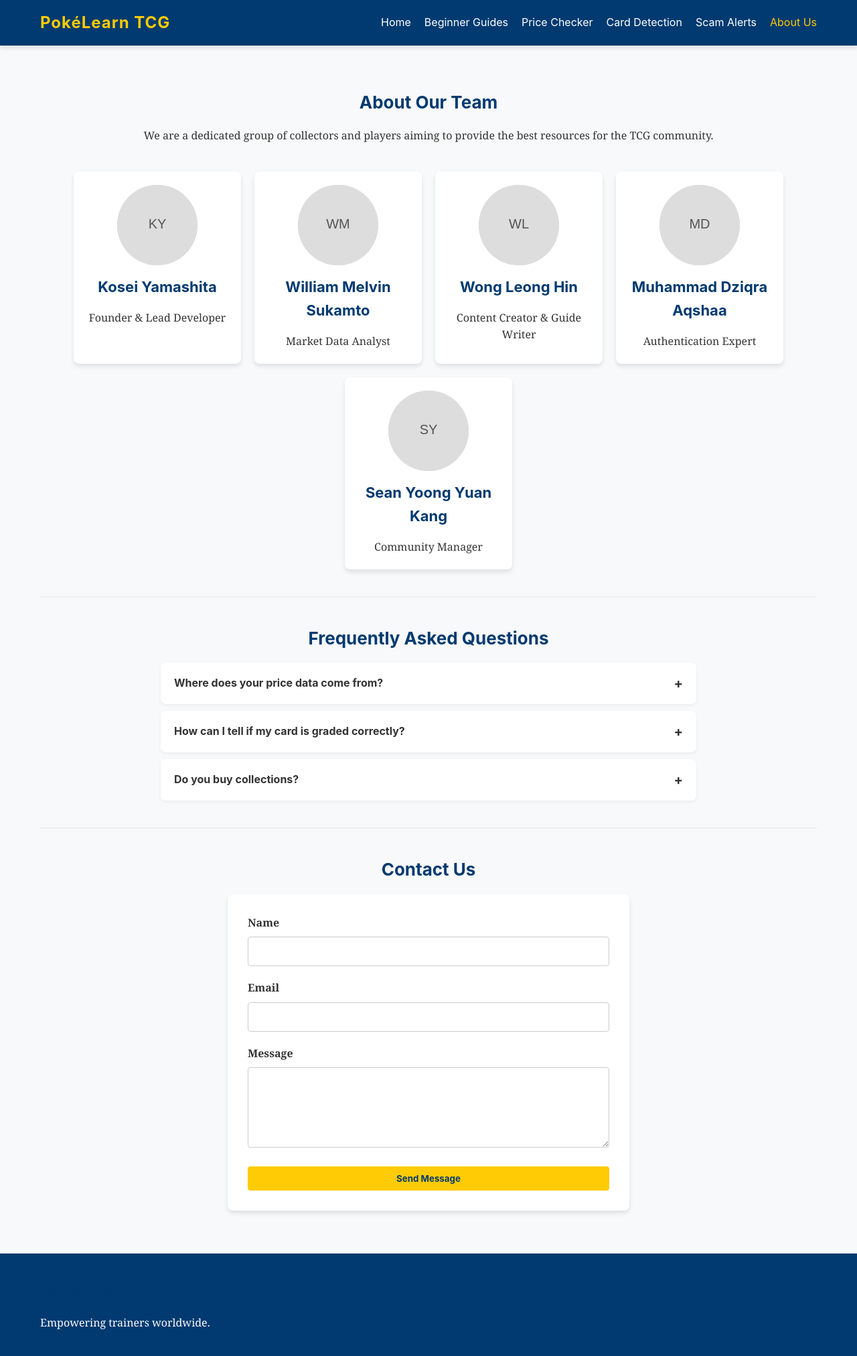
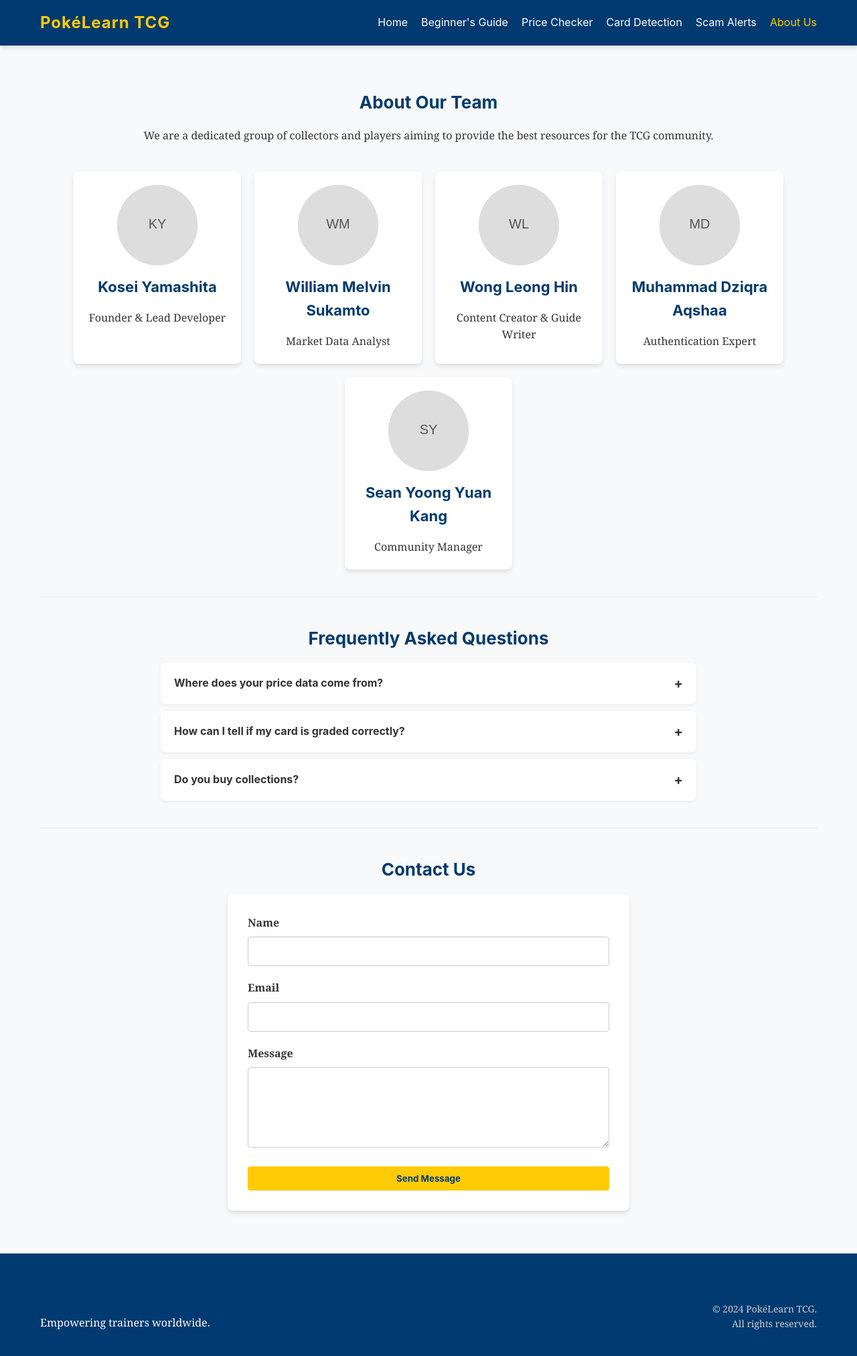
Before and after one commit to JellyVin26/PokeLearn-TCG, a plain HTML site: page about.html in a window 1280 px wide. Shown: the whole page at 67% size. Drawn offline with Linux system fonts and the light colour scheme.

Commit message:
Rename Beginner Guides to Beginner's Guide and add copyright footer

```diff
--- a/about.html
+++ b/about.html
@@ -12,7 +12,7 @@
       <div class="nav-logo">PokéLearn TCG</div>
       <ul class="nav-links">
         <li><a href="index.html">Home</a></li>
-        <li><a href="guides.html">Beginner Guides</a></li>
+        <li><a href="guides.html">Beginner's Guide</a></li>
         <li><a href="prices.html">Price Checker</a></li>
         <li><a href="detection.html">Card Detection</a></li>
         <li><a href="scams.html">Scam Alerts</a></li>
@@ -109,7 +109,8 @@
         <h3>PokéLearn TCG</h3>
         <p>Empowering trainers worldwide.</p>
       </div>
-      <div>
+      <div style="text-align: right; align-self: flex-end; font-size: 14px; color: #ccc;">
+        <p>&copy; 2024 PokéLearn TCG.<br>All rights reserved.</p>
       </div>
     </div>
   </footer>
```
Also changed, not shown: detection.html (+3 -2 lines), guides.html (+3 -2 lines), index.html (+3 -2 lines), prices.html (+3 -2 lines), scams.html (+3 -2 lines).
